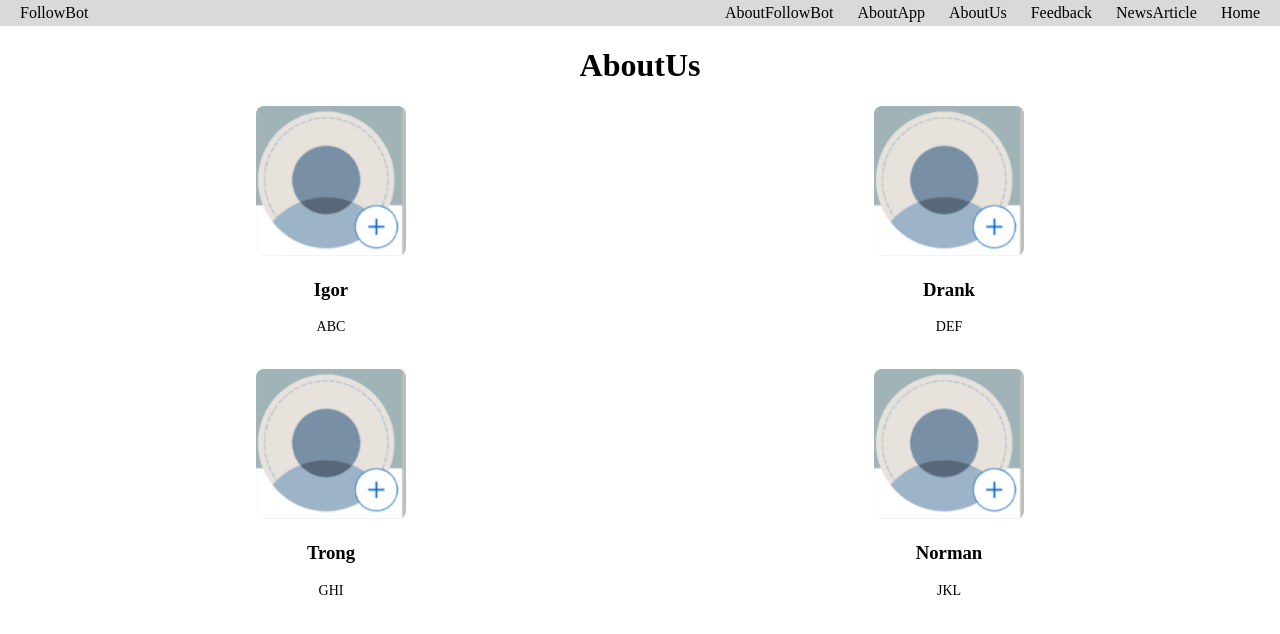
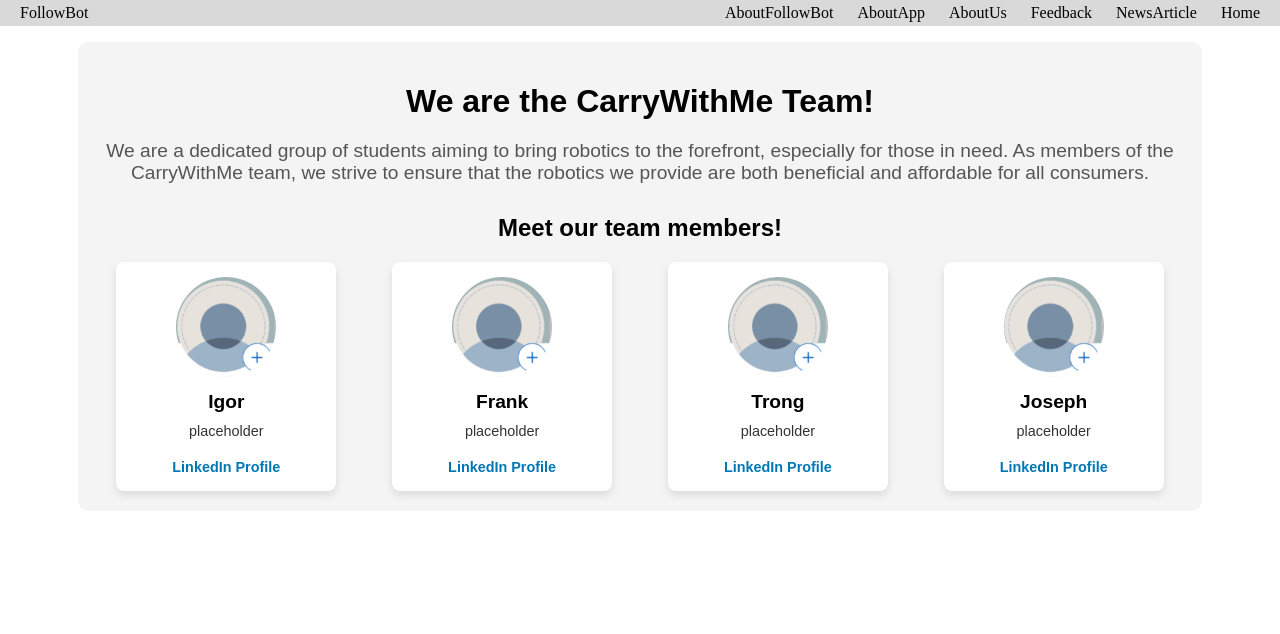
Before and after one commit to FrankVanris2/FollowBot, a React app in the folder BotServer/: page /AboutUsPage in a window 1280 px wide. Shown: the top 634 px of the page. Built offline with nearby package versions, Linux system fonts and the light colour scheme.

Commit message:
I still need fill in placeholders but about us page is done

```diff
--- a/BotServer/package.json
+++ b/BotServer/package.json
@@ -44,7 +44,7 @@
   "dependencies": {
     "@emotion/react": "^11.13.3",
     "@emotion/styled": "^11.13.0",
-    "@mui/icons-material": "^6.0.2",
+    "@mui/icons-material": "^6.1.9",
     "@mui/material": "^6.0.1",
     "axios": "^1.7.7"
   }
--- a/BotServer/src/pages/AboutUsPage.jsx
+++ b/BotServer/src/pages/AboutUsPage.jsx
@@ -1,59 +1,139 @@
 import React from 'react';
+// import image folders
 import placeholder1 from "./res/placeholder1.png" ;
+import { LinkedIn } from '@mui/icons-material';
 
 const AboutUsPage = () => {
     const teamMembers = [
         {
             name: "Igor",
             photo: placeholder1,
-            description: "ABC"
+            description: "placeholder",
+            LinkedIn:  "https://www.linkedin.com/in/igor-janotti-1613ba193/"
         },
         {
-            name: "Drank",
+            name: "Frank",
             photo: placeholder1,
-            description: "DEF"
+            description: "placeholder",
+            LinkedIn: "http://linkedin.com/in/frankcvanris"
         },
         {
             name: "Trong",
             photo: placeholder1,
-            description: "GHI"
+            description: "placeholder",
+            LinkedIn: "http://linkedin.com/in/frankcvanris"
         },
         {
-            name: "Norman",
+            name: "Joseph",
             photo: placeholder1,
-            description: "JKL"
+            description: "placeholder",
+            LinkedIn: "http://linkedin.com/in/frankcvanris"
         }
     ];
 
+    const containerStyle = {
+        width: "90%",
+        margin: "0 auto",
+        textAlign: "center",
+        fontFamily: "'Arial', sans-serif",
+        backgroundColor: "#f4f4f4",
+        padding: "20px",
+        borderRadius: "10px",
+    };
+
+    const headingStyle = {
+        fontSize: "2em",
+        fontWeight: "bold",
+        marginBottom: "10px",
+    };
+
+    const subheadingStyle = {
+        fontSize: "1.2em",
+        color: "#555",
+        marginBottom: "30px",
+    };
+
     const gridStyle = {
-        display: "grid",
-        gridTemplateColumns: "1fr 1fr",
+        display: "flex",
+        justifyContent: "space-around",
+        alignItems: "center",
+        flexWrap: "wrap",
         gap: "20px",
     };
 
+    const profileStyle = {
+        width: "220px",
+        textAlign: "center",
+        backgroundColor: "#fff",
+        padding: "15px",
+        borderRadius: "8px",
+        boxShadow: "0 4px 8px rgba(0, 0, 0, 0.1)",
+    };
+
     const imageStyle = {
-        width: "150px",
-        height: "150px",
-        borderRadius: "8px",
+        width: "100px",
+        height: "100px",
+        borderRadius: "50%",
+        objectFit: "cover",
+        marginBottom: "10px",
+    };
+
+    const nameStyle = {
+        fontSize: "1.2em",
+        fontWeight: "bold",
+        marginBottom: "5px",
+    };
+
+    const titleStyle = {
+        fontSize: "1em",
+        color: "#666",
+        fontStyle: "italic",
+        marginBottom: "10px",
     };
 
     const descriptionStyle = {
-        fontSize: "14px",
+        fontSize: "0.9em",
+        color: "#333",
+        marginBottom: "10px",
+    };
+
+    const linkedInStyle = {
+        display: "inline-block",
+        textDecoration: "none",
+        color: "#0077B5",
+        fontWeight: "bold",
+        fontSize: "0.9em",
+        marginTop: "10px",
     };
 
     return (
-        <div className="container">
-            <h1>AboutUs</h1>
+        <div style={containerStyle}>
+            <h1 style={headingStyle}>We are the CarryWithMe Team!</h1>
+            <p style={subheadingStyle}>
+                We are a dedicated group of students aiming to bring robotics to the forefront,
+                especially for those in need. As members of the CarryWithMe team, we strive to ensure
+                that the robotics we provide are both beneficial and affordable for all consumers.
+            </p>
+            <h2>Meet our team members!</h2>
             <div style={gridStyle}>
-                {teamMembers.map((member, index) => (
-                    <div key={index}>
+                {teamMembers.map((member) => (
+                    <div key={member.name} style={profileStyle}>
                         <img
                             src={member.photo}
-                            alt={`${member.name}'s phot`}
+                            alt={`${member.name}'s photo`}
                             style={imageStyle}
                         />
-                        <h3>{member.name}</h3>
-                        <p style={descriptionStyle}>{member.description}</p>
+                        <div style={nameStyle}>{member.name}</div>
+                        <div style={titleStyle}>{member.title}</div>
+                        <div style={descriptionStyle}>{member.description}</div>
+                        <a
+                            href={member.linkedIn}
+                            style={linkedInStyle}
+                            target="_blank"
+                            rel="noopener noreferrer"
+                        >
+                            LinkedIn Profile
+                        </a>
                     </div>
                 ))}
             </div>
```
Also changed, not shown: 2 other files (tests, documents, lock files or other folders).
